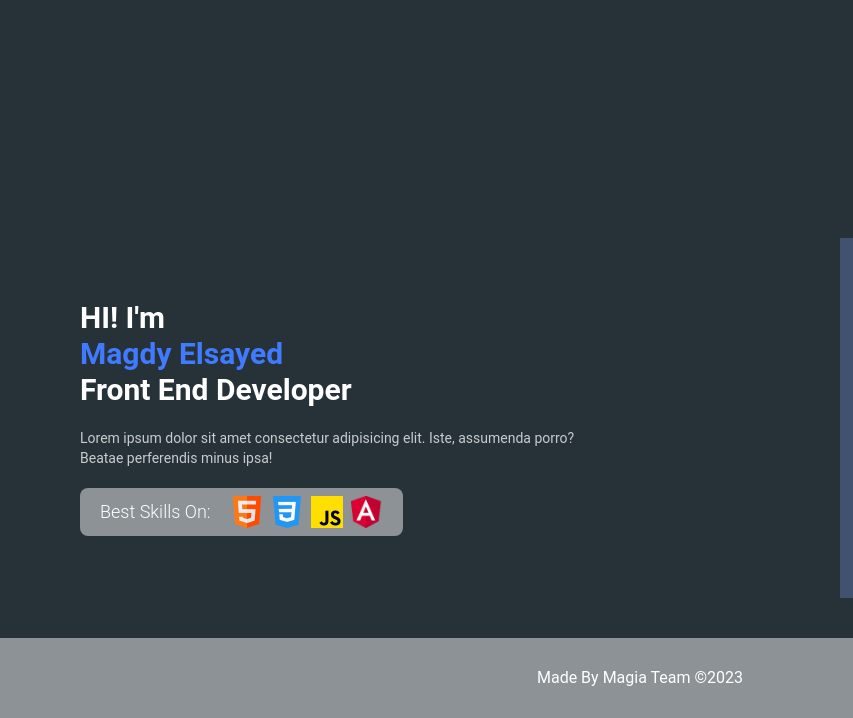
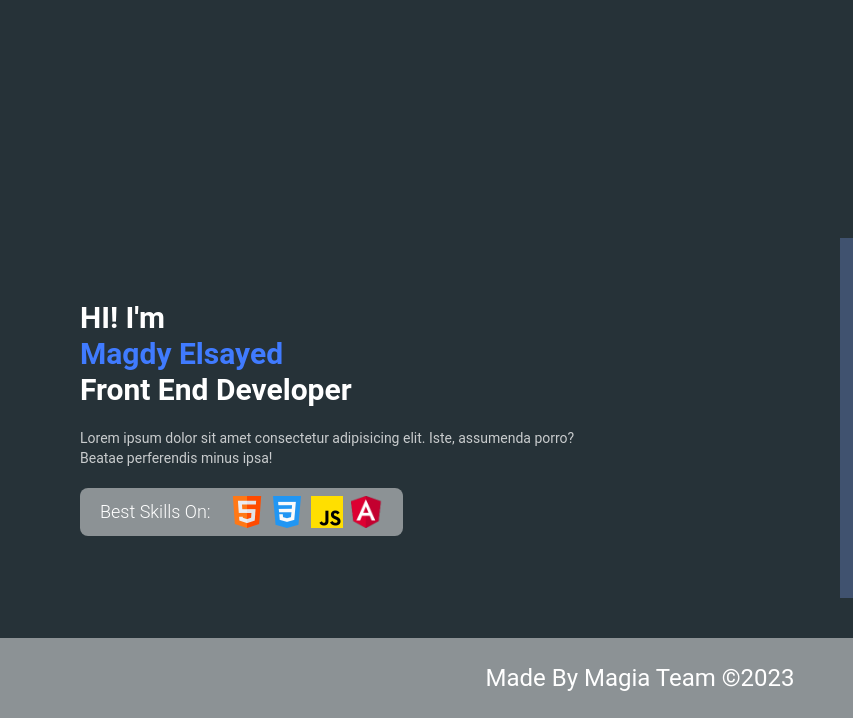
Before and after one commit to hessennasser/Magia, a website: page index.html in a window 1280 px wide. Shown: the part 766-1484 px from the top of the page, 0-853 px from the left. Drawn offline with nearby package versions, Linux system fonts and the light colour scheme.

Commit message:
edit footer

```diff
--- a/css/style.css
+++ b/css/style.css
@@ -97,8 +97,3 @@ footer {
   justify-content: center;
   align-items: center;
 }
-footer p {
-  color: white;
-  width: 100%;
-  text-align: center;
-}
--- a/index.html
+++ b/index.html
@@ -745,7 +745,7 @@
 
     <!-- start footer  -->
     <footer class="bg-[#8c9295]">
-      <p>Made By Magia Team &copy;</p>
+      <p class="text-white text-2xl text-center w-100">Made By Magia Team &copy;</p>
     </footer>
     <!-- end footer -->
     <!-- Swiper JS -->
```
